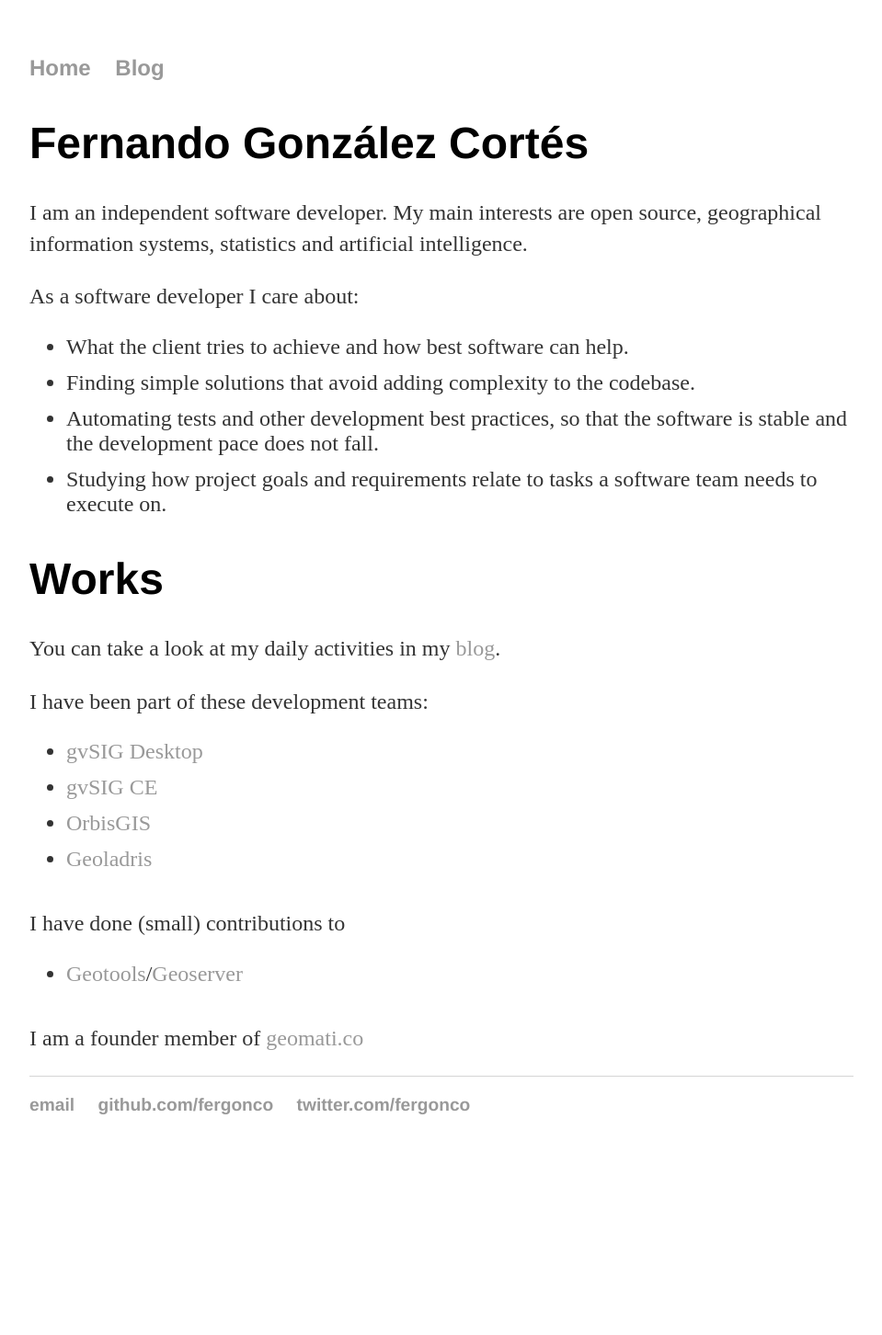
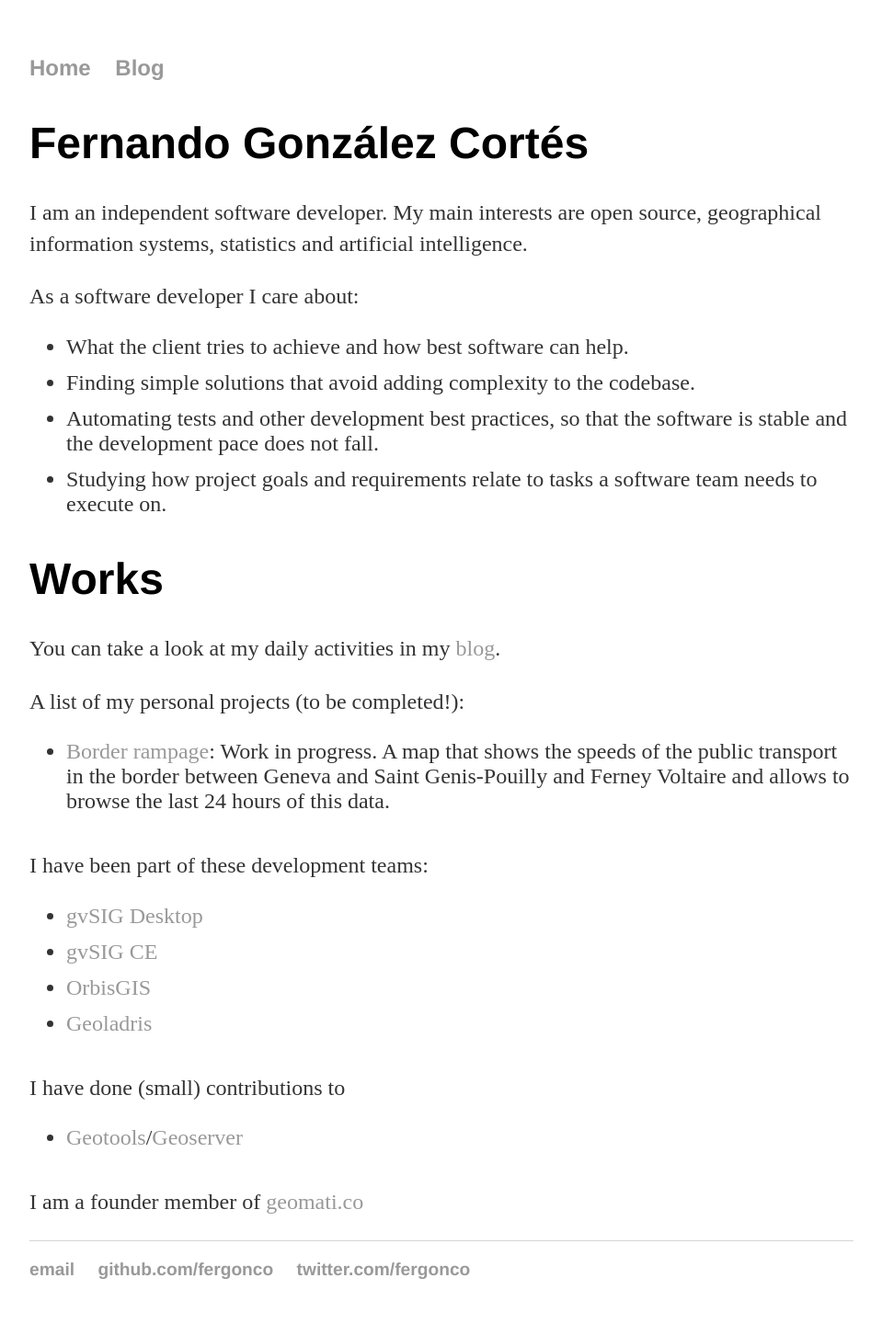
Before and after one commit to fergonco/fergonco.github.io, a Jekyll site: the page built from index.md, in a window 1280 px wide. Shown: the whole page at 92% size, without its empty margins (160-1119 px from the left). Built offline with Jekyll 4.4.1, drawn with Linux system fonts in a browser that asks for light colours; before the commit the page ends 1273 px from its top, so only the background shows below that.

Commit message:
border rampage added

```diff
--- a/index.md
+++ b/index.md
@@ -34,6 +34,10 @@ I have developed on my own:
 -->
 You can take a look at my daily activities in my [blog](/blog.html).
 
+A list of my personal projects (to be completed!):
+
+* [Border rampage](http://139.162.166.122/border-rampage/): Work in progress. A map that shows the speeds of the public transport in the border between Geneva and Saint Genis-Pouilly and Ferney Voltaire and allows to browse the last 24 hours of this data.
+
 I have been part of these development teams:
 
 * [gvSIG Desktop](http://www.gvsig.com/es/productos/gvsig-desktop)
```
